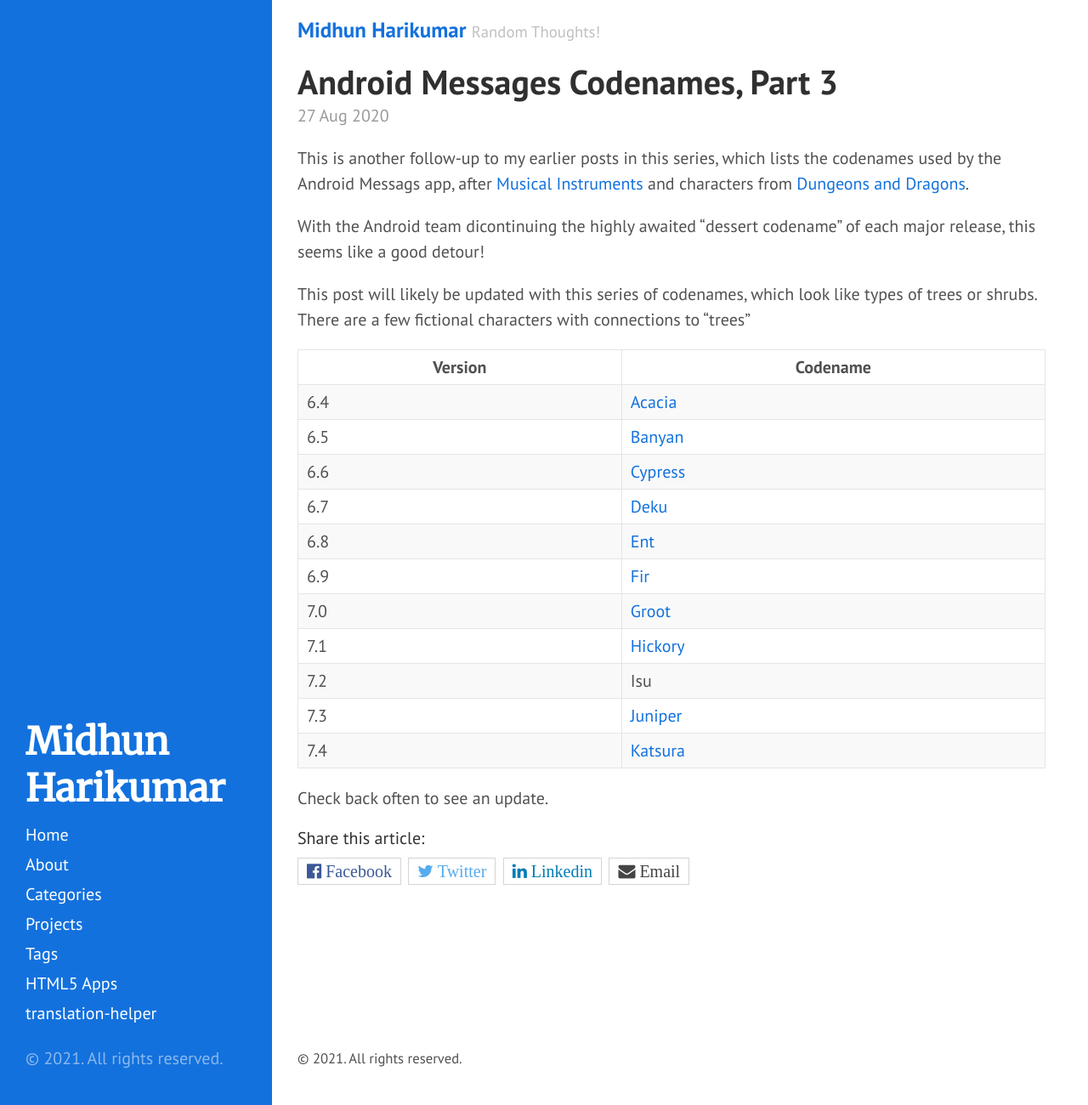
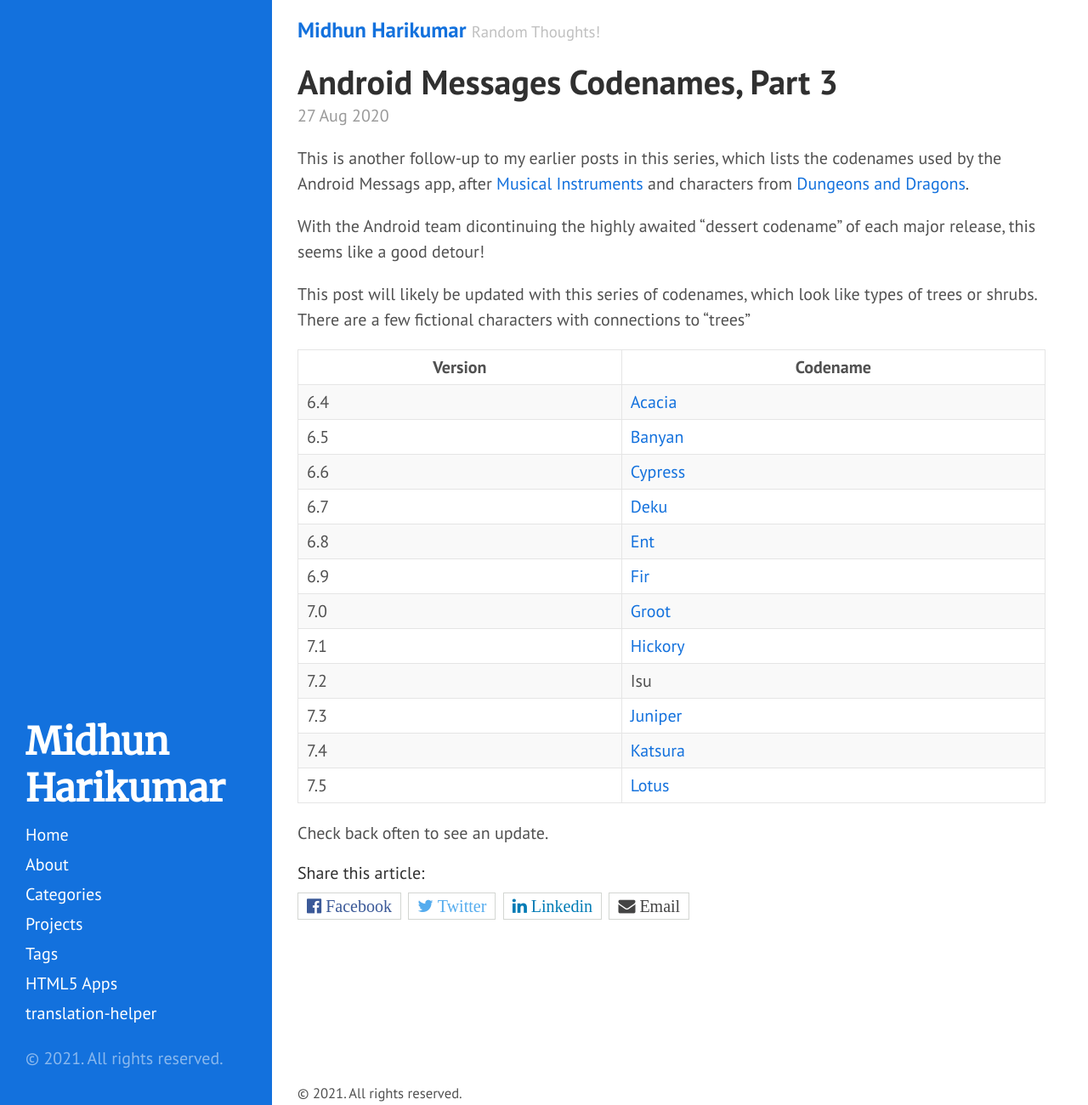
Before and after one commit to midhunhk/midhunhk.github.io, a Jekyll site: the page built from _posts/2020-08-27-android-messages-again.md, in a window 1280 px wide and 1300 px high. Shown: the whole window at 85% size. Built offline with Jekyll 4.4.1, drawn with Linux system fonts in a browser that asks for light colours; comment, search, counter and statistics services are not loaded.

Commit message:
Update 2020-08-27-android-messages-again.md

```diff
--- a/_posts/2020-08-27-android-messages-again.md
+++ b/_posts/2020-08-27-android-messages-again.md
@@ -27,5 +27,6 @@
 | 7.2     | Isu |
 | 7.3     | [Juniper](https://en.wikipedia.org/wiki/Juniper) |
 | 7.4     | [Katsura](https://en.wikipedia.org/wiki/Cercidiphyllum) |
+| 7.5     | [Lotus](https://en.wikipedia.org/wiki/Lotus_tree) |
 
 Check back often to see an update.
```
